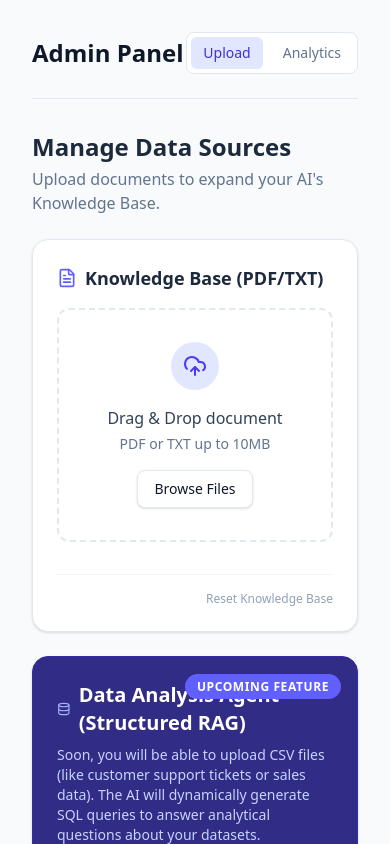
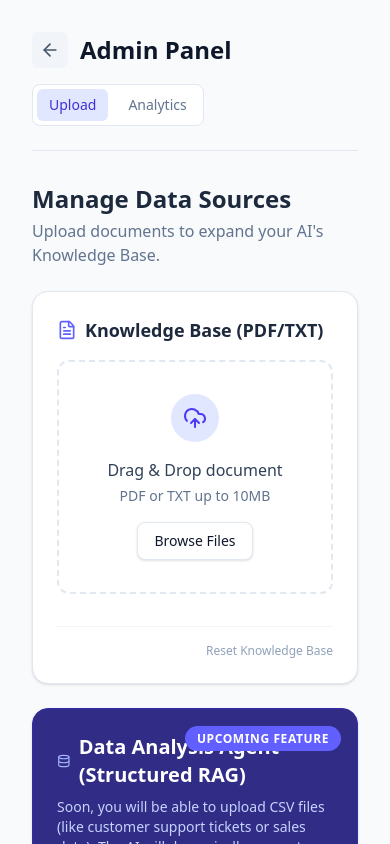
Before and after one commit to Adii1106/AI-Support-Bot-RAG-, a Next.js app in the folder frontend-Next.js/: page /admin in a window 390 px wide. Shown: the top 844 px of the page. Built offline with nearby package versions, Linux system fonts and the light colour scheme.

Commit message:
added back navigation to chat from admin ui

```diff
--- a/frontend-Next.js/src/app/admin/page.tsx
+++ b/frontend-Next.js/src/app/admin/page.tsx
@@ -1,7 +1,7 @@
 "use client";
 
 import { useState } from 'react';
-import { UploadCloud, FileText, CheckCircle, BarChart3, AlertCircle, ThumbsUp, HelpCircle, Database } from 'lucide-react';
+import { UploadCloud, FileText, CheckCircle, BarChart3, AlertCircle, ThumbsUp, HelpCircle, Database, ArrowLeft } from 'lucide-react';
 
 export default function AdminDashboard() {
   const [file, setFile] = useState<File | null>(null);
@@ -75,6 +75,12 @@ export default function AdminDashboard() {
             Analytics
           </button>
         </div>
+        <div className="p-4 border-t border-slate-200">
+          <a href="/" className="w-full flex items-center justify-center px-4 py-3 bg-slate-900 hover:bg-slate-800 text-white rounded-xl transition-colors font-medium">
+            <ArrowLeft className="w-5 h-5 mr-2" />
+            Go to Chat
+          </a>
+        </div>
       </div>
 
       {/* Main Content */}
@@ -82,8 +88,13 @@ export default function AdminDashboard() {
         <div className="max-w-4xl mx-auto space-y-8">
 
           {/* Mobile Header */}
-          <header className="pb-6 border-b border-slate-200 flex justify-between items-center md:hidden">
-             <h1 className="text-2xl font-extrabold text-slate-900">Admin Panel</h1>
+          <header className="pb-6 border-b border-slate-200 flex flex-col sm:flex-row justify-between items-start sm:items-center gap-4 md:hidden">
+             <div className="flex items-center space-x-3">
+               <a href="/" className="p-2 bg-slate-100 text-slate-600 rounded-md hover:bg-slate-200 transition-colors">
+                 <ArrowLeft className="w-5 h-5" />
+               </a>
+               <h1 className="text-2xl font-extrabold text-slate-900">Admin Panel</h1>
+             </div>
              <div className="flex space-x-2 border border-slate-200 p-1 rounded-lg bg-white">
                <button onClick={() => setActiveTab('upload')} className={`px-3 py-1.5 rounded-md text-sm font-medium transition-colors ${activeTab === 'upload' ? 'bg-indigo-100 text-indigo-700' : 'text-slate-500'}`}>Upload</button>
                <button onClick={() => setActiveTab('analytics')} className={`px-3 py-1.5 rounded-md text-sm font-medium transition-colors ${activeTab === 'analytics' ? 'bg-indigo-100 text-indigo-700' : 'text-slate-500'}`}>Analytics</button>
```
